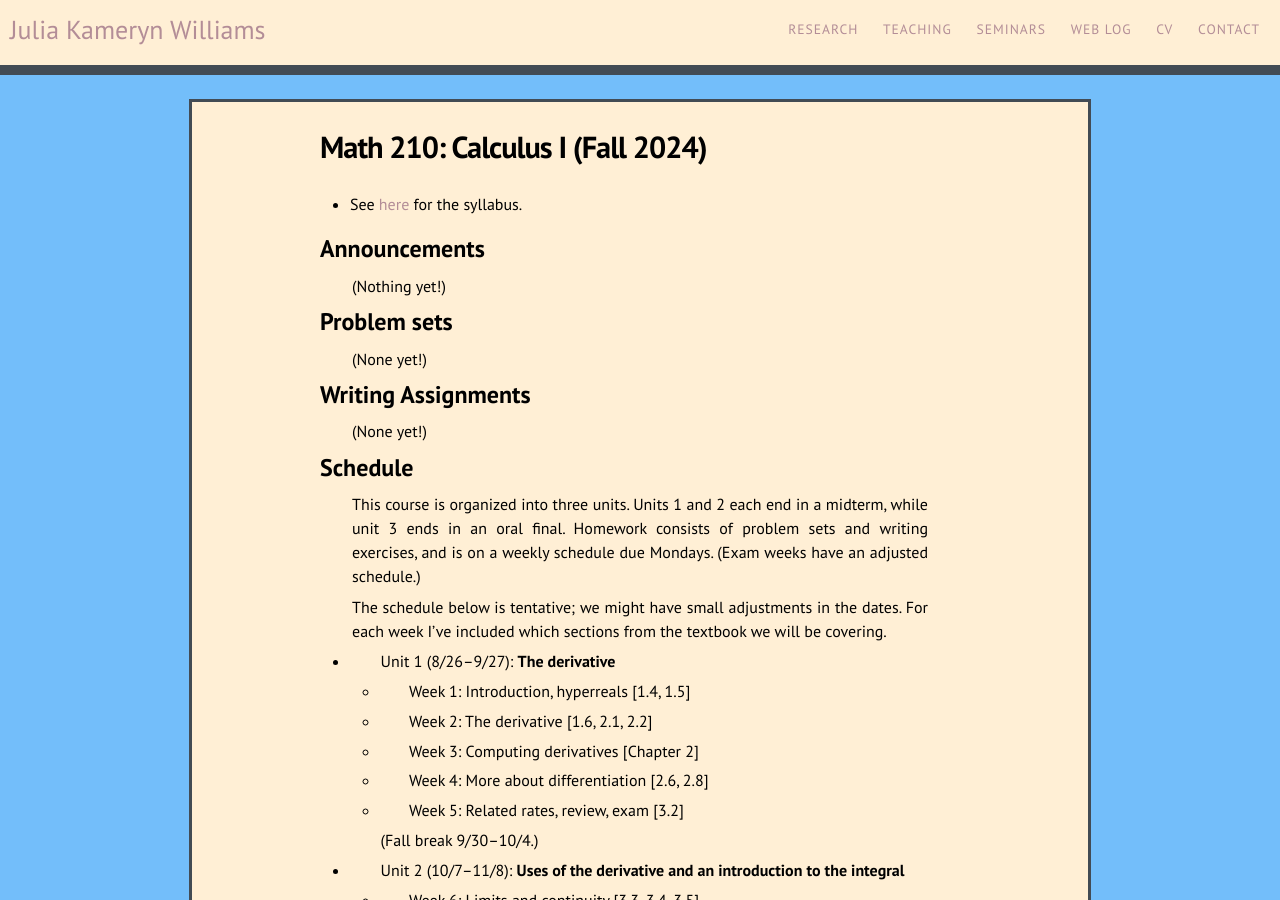
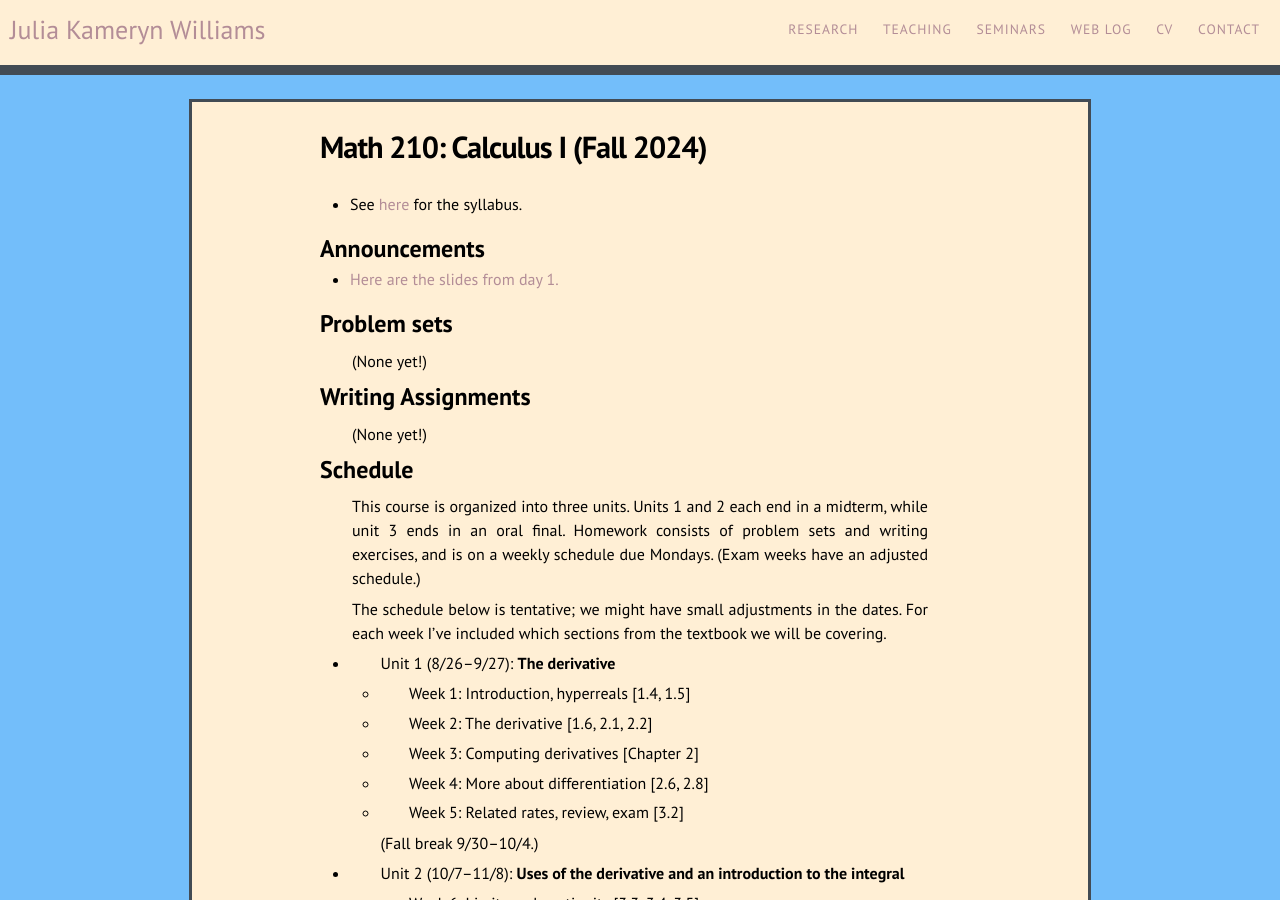
Before and after one commit to kamerynjw/kamerynjw.github.io, a Jekyll site: the page built from teaching/2024/math210.md, in a window 1280 px wide and 900 px high. Built offline with Jekyll 4.4.1, drawn with Linux system fonts in a browser that asks for light colours; nearby versions of some CDN libraries.

Commit message:
added slides

```diff
--- a/teaching/2024/math210.md
+++ b/teaching/2024/math210.md
@@ -10,7 +10,7 @@ permalink: /teaching/2024/math210/
 Announcements
 -------------
 
-(Nothing yet!)
+* [Here are the slides from day 1.]({{ page.url }}day1.pdf)
 
 Problem sets
 -------
```
Also changed, not shown: 1 other file.
